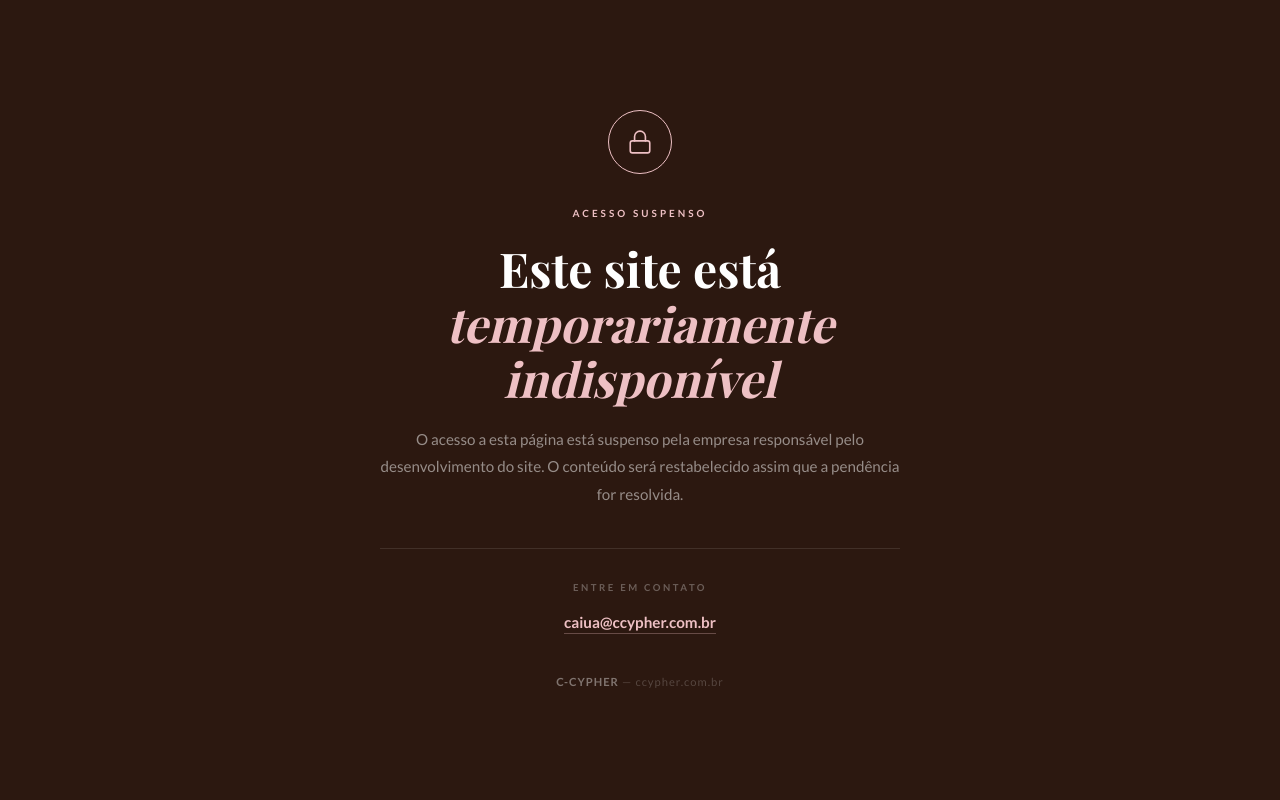
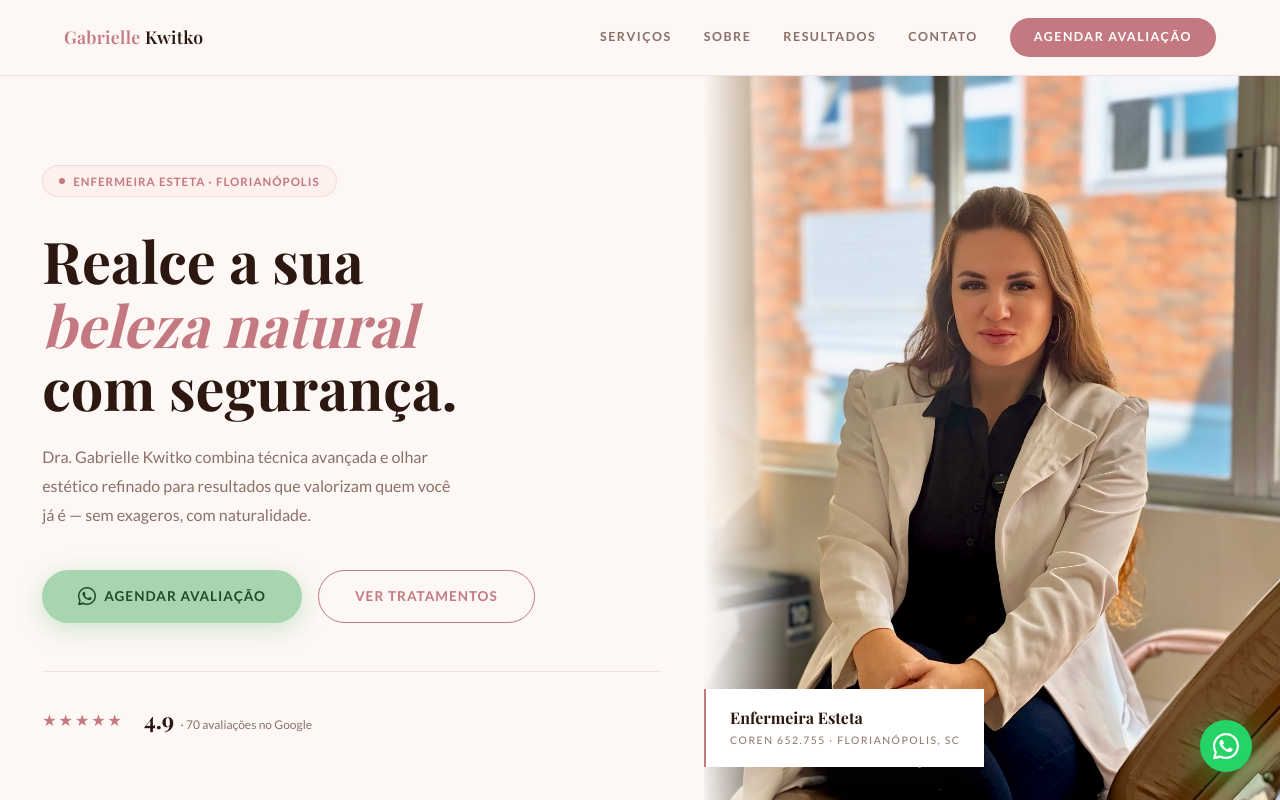
Before and after one commit to kwitkogabrielle-ui/minha-landing-page, a Next.js app: page / in a window 1280 px wide. Shown: the top 800 px of the page. Built offline with nearby package versions, Linux system fonts and the light colour scheme.

Commit message:
removemos o aviso

```diff
--- a/app/page.tsx
+++ b/app/page.tsx
@@ -10,14 +10,8 @@ import Localizacao from "@/components/Localizacao";
 import CtaFinal from "@/components/CtaFinal";
 import Footer from "@/components/Footer";
 import WhatsappFloat from "@/components/WhatsappFloat";
-import Bloqueio from "@/components/Bloqueio";
-
-// Pendência de pagamento — trocar para false pra liberar o site.
-const BLOQUEADO: boolean = true;
 
 export default function Home() {
-  if (BLOQUEADO) return <Bloqueio />;
-
   return (
     <>
       <Nav />
```
